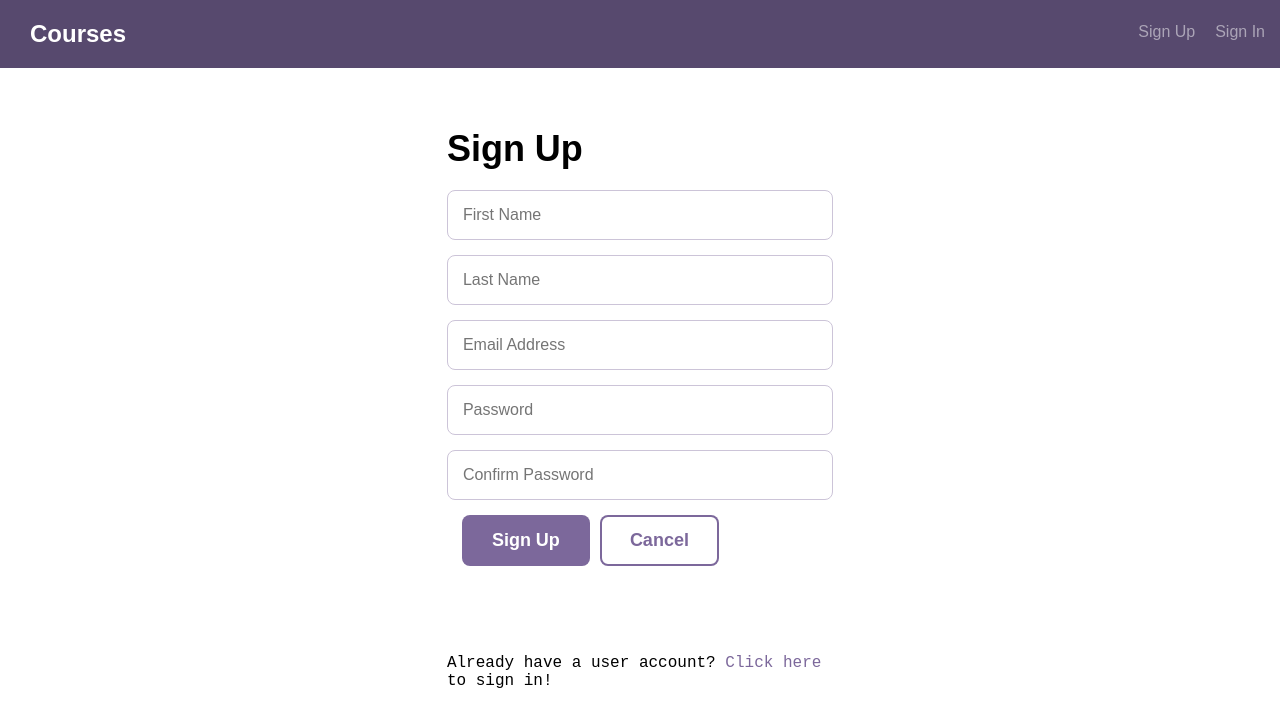
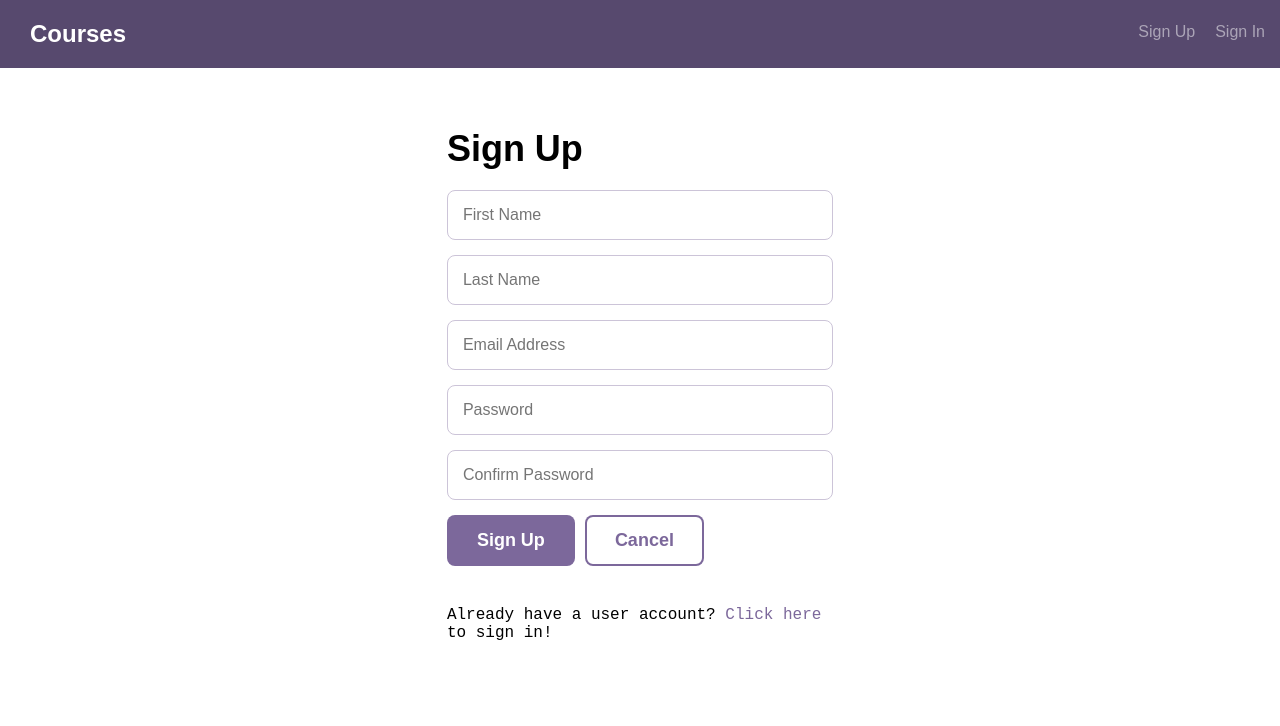
Before and after one commit to Michalis-Mel/TechDegree-Project-10, a React (Create React App) app in the folder client/: page /sign-up in a window 1280 px wide. Shown: the top 726 px of the page. Built offline with nearby package versions, Linux system fonts and the light colour scheme.

Commit message:
Sign-Up component fixes

```diff
--- a/client/src/App.js
+++ b/client/src/App.js
@@ -1,6 +1,8 @@
 //Imports
 import React from "react";
 import { Route, Switch, Redirect } from "react-router-dom";
+
+import withContext from "./Context";
 
 //Import components
 import Header from "./components/Header";
@@ -8,6 +10,9 @@ import Courses from "./components/Courses";
 import CourseDetail from "./components/CourseDetail";
 import UserSignIn from "./components/UserSignIn";
 import UserSignUp from "./components/UserSignUp";
+import NotFound from "./components/NotFound";
+
+const UserSignUpWithContext = withContext(UserSignUp);
 
 function App() {
   return (
@@ -17,7 +22,8 @@ function App() {
         <Route exact path="/" component={Courses} />
         <Route path="/courses/:id" component={CourseDetail} />
         <Route path="/sign-in" component={UserSignIn} />
-        <Route path="/sign-up" component={UserSignUp} />
+        <Route path="/sign-up" component={UserSignUpWithContext} />
+        <Route component={NotFound} />
       </Switch>
     </div>
   );
--- a/client/src/Context.js
+++ b/client/src/Context.js
@@ -3,12 +3,11 @@ import { useHistory } from "react-router-dom";
 
 import axios from "axios";
 import Cookies from "js-cookie";
+import Data from "./Data";
 
 export const MyContext = React.createContext();
 
-export const Consumer = MyContext.Consumer;
-
-const Provider = (props) => {
+export const Provider = (props) => {
   const history = useHistory();
 
   const [authenticatedUser, setAuthenticatedUser] = useState(null);
@@ -16,6 +15,8 @@ const Provider = (props) => {
   const [emailAddress, setEmailAddress] = useState("");
   const [password, setPassword] = useState("");
   const [isLoggedIn, setIsLoggedIn] = useState(false);
+
+  const data = new Data();
 
   const handleSignIn = (e, emailAddress, password) => {
     if (e) {
@@ -75,6 +76,7 @@ const Provider = (props) => {
         isLoggedIn: isLoggedIn,
         signIn: handleSignIn,
         signOut: handleSignOut,
+        data: data,
       }}
     >
       {props.children}
@@ -82,4 +84,14 @@ const Provider = (props) => {
   );
 };
 
-export default Provider;
+export const Consumer = MyContext.Consumer;
+
+export default function withContext(Component) {
+  return function ContextComponent(props) {
+    return (
+      <MyContext.Consumer>
+        {(context) => <Component {...props} context={context} />}
+      </MyContext.Consumer>
+    );
+  };
+}
--- /dev/null
+++ b/client/src/components/Form.js
@@ -0,0 +1,53 @@
+import React from "react";
+
+export default (props) => {
+  const { cancel, error, submit, elements } = props;
+
+  function handleSubmit(event) {
+    event.preventDefault();
+    submit();
+  }
+
+  function handleCancel(event) {
+    event.preventDefault();
+    cancel();
+  }
+
+  return (
+    <div>
+      <ErrorsDisplay error={error} />
+      <form onSubmit={handleSubmit}>
+        {elements()}
+        <div className="pad-bottom">
+          <button className="button" type="submit">
+            Sign Up
+          </button>
+          <button className="button button-secondary" onClick={handleCancel}>
+            Cancel
+          </button>
+        </div>
+      </form>
+    </div>
+  );
+};
+
+function ErrorsDisplay({ error }) {
+  let errorDisplay = null;
+
+  if (error.length) {
+    errorDisplay = (
+      <div>
+        <h2 className="validation--errors--label">Validation errors</h2>
+        <div className="validation-errors">
+          <ul>
+            {error.map((error, i) => (
+              <li key={i}>{error}</li>
+            ))}
+          </ul>
+        </div>
+      </div>
+    );
+  }
+
+  return errorDisplay;
+}
--- /dev/null
+++ b/client/src/components/NotFound.js
@@ -0,0 +1,8 @@
+import React from "react";
+
+export default () => (
+  <div className="bounds">
+    <h1>Not Found</h1>
+    <p>Sorry! We couldn't find the page you're looking for.</p>
+  </div>
+);
--- a/client/src/components/UserSignUp.js
+++ b/client/src/components/UserSignUp.js
@@ -1,16 +1,20 @@
-import React, { useState } from "react";
-import { NavLink } from "react-router-dom";
-import { Consumer } from "../Context";
-import axios from "axios";
+import React, { useState, useContext } from "react";
+import { NavLink, useHistory } from "react-router-dom";
+import Form from "./Form";
+import { MyContext } from "../Context";
 
 const UserSignUp = () => {
+  const history = useHistory();
+  const context = useContext(MyContext);
+
   const [firstName, setFirstName] = useState("");
   const [lastName, setLastName] = useState("");
   const [emailAddress, setEmailAddress] = useState("");
   const [password, setPassword] = useState("");
   const [confirmPassword, setConfirmPassword] = useState("");
+  const [error, setError] = useState([]);
 
-  const handleChange = ({ target: { name, value } }) => {
+  const change = ({ target: { name, value } }) => {
     switch (name) {
       case firstName:
         setFirstName(value);
@@ -32,113 +36,92 @@ const UserSignUp = () => {
     }
   };
 
-  const handleSignUp = (event, signIn) => {
-    if (event) {
-      event.preventDefault();
-    }
+  const Submit = () => {
+    // Create user
+    const user = {
+      firstName,
+      lastName,
+      emailAddress,
+      password,
+      confirmPassword,
+    };
 
-    if (password === "") {
-      console.log("Please enter a password");
-    } else if (password !== confirmPassword) {
-      console.log("passwords do not match");
+    context.data.__proto__
+      .createUser(user)
+      .then((errors) => {
+        if (errors.length) {
+          setError({ errors });
         } else {
-      axios({
-        method: "POST",
-        url: "http://localhost:5000/api/users",
-        data: {
-          firstName: firstName,
-          lastName: lastName,
-          emailAddress: emailAddress,
-          password: password,
-          confirmPassword: confirmPassword,
-        },
-      })
-        .then((res) => {
-          if (res.status === 201) {
-            signIn(null, emailAddress, password);
+          context.actions.signIn(emailAddress, password).then(() => {
+            history.push("/authenticated");
+          });
         }
       })
-        .catch((err) => console.log("error fetching data", err));
-    }
+      .catch((err) => {
+        console.log(err);
+        history.push("/error");
+      });
+  };
+
+  const cancel = () => {
+    history.push("/");
   };
 
   return (
-    <Consumer>
-      {({ signIn }) => (
     <div className="bounds">
       <div className="grid-33 centered signin">
         <h1>Sign Up</h1>
-            <div>
-              <form onSubmit={(event) => handleSignUp(event, signIn)}>
-                <div>
+        <Form
+          cancel={cancel}
+          error={error}
+          submit={Submit}
+          elements={() => (
+            <React.Fragment>
               <input
                 id="firstName"
                 name="firstName"
                 type="text"
-                    className=""
+                onChange={change}
                 placeholder="First Name"
-                    onChange={handleChange}
               />
-                </div>
-                <div>
               <input
                 id="lastName"
                 name="lastName"
                 type="text"
-                    className=""
+                onChange={change}
                 placeholder="Last Name"
-                    onChange={handleChange}
               />
-                </div>
-                <div>
               <input
                 id="emailAddress"
                 name="emailAddress"
-                    type="text"
-                    className=""
+                type="email"
+                onChange={change}
                 placeholder="Email Address"
-                    onChange={handleChange}
               />
-                </div>
-                <div>
+
               <input
                 id="password"
                 name="password"
                 type="password"
-                    className=""
+                onChange={change}
                 placeholder="Password"
-                    onChange={handleChange}
               />
-                </div>
-                <div>
               <input
                 id="confirmPassword"
                 name="confirmPassword"
                 type="password"
-                    className=""
+                onChange={change}
                 placeholder="Confirm Password"
-                    onChange={handleChange}
               />
-                </div>
-                <div className="grid-100 pad-bottom">
-                  <button className="button" type="submit">
-                    Sign Up
-                  </button>
-                  <button className="button button-secondary">
-                    <NavLink to="/">Cancel</NavLink>
-                  </button>
-                </div>
-              </form>
-            </div>
-            <p>&nbsp;</p>
+            </React.Fragment>
+          )}
+        />
         <p>
           Already have a user account?{" "}
           <NavLink to="/sign-in">Click here</NavLink> to sign in!
         </p>
       </div>
     </div>
-      )}
-    </Consumer>
   );
 };
 
--- a/client/src/index.js
+++ b/client/src/index.js
@@ -2,7 +2,7 @@ import React from "react";
 import ReactDOM from "react-dom";
 import "./styles/global.css";
 import { BrowserRouter as Router } from "react-router-dom";
-import Provider from "./Context";
+import { Provider } from "./Context";
 import App from "./App";
 import reportWebVitals from "./reportWebVitals";
 
```
Lines whose indentation alone changed are shown as unchanged.
